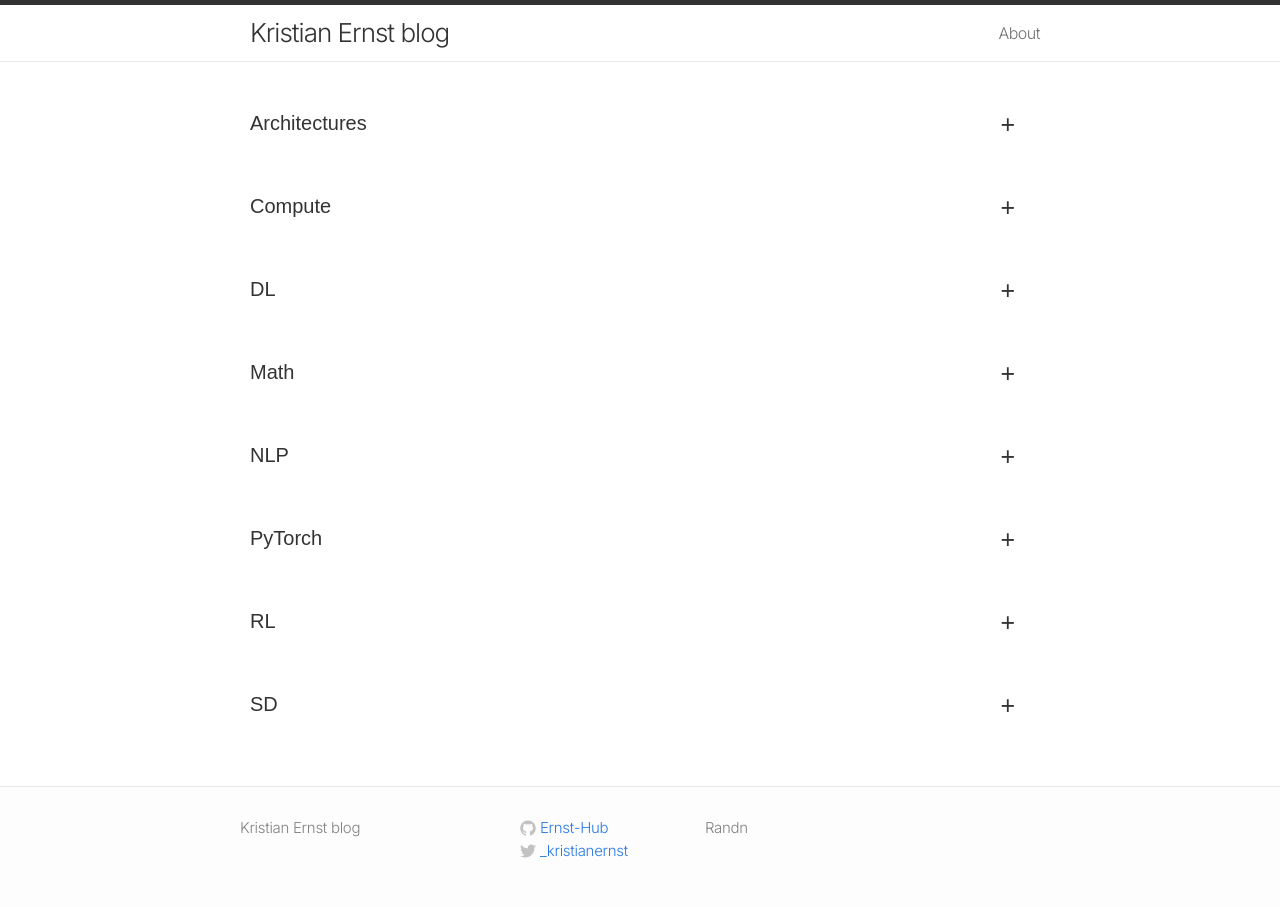
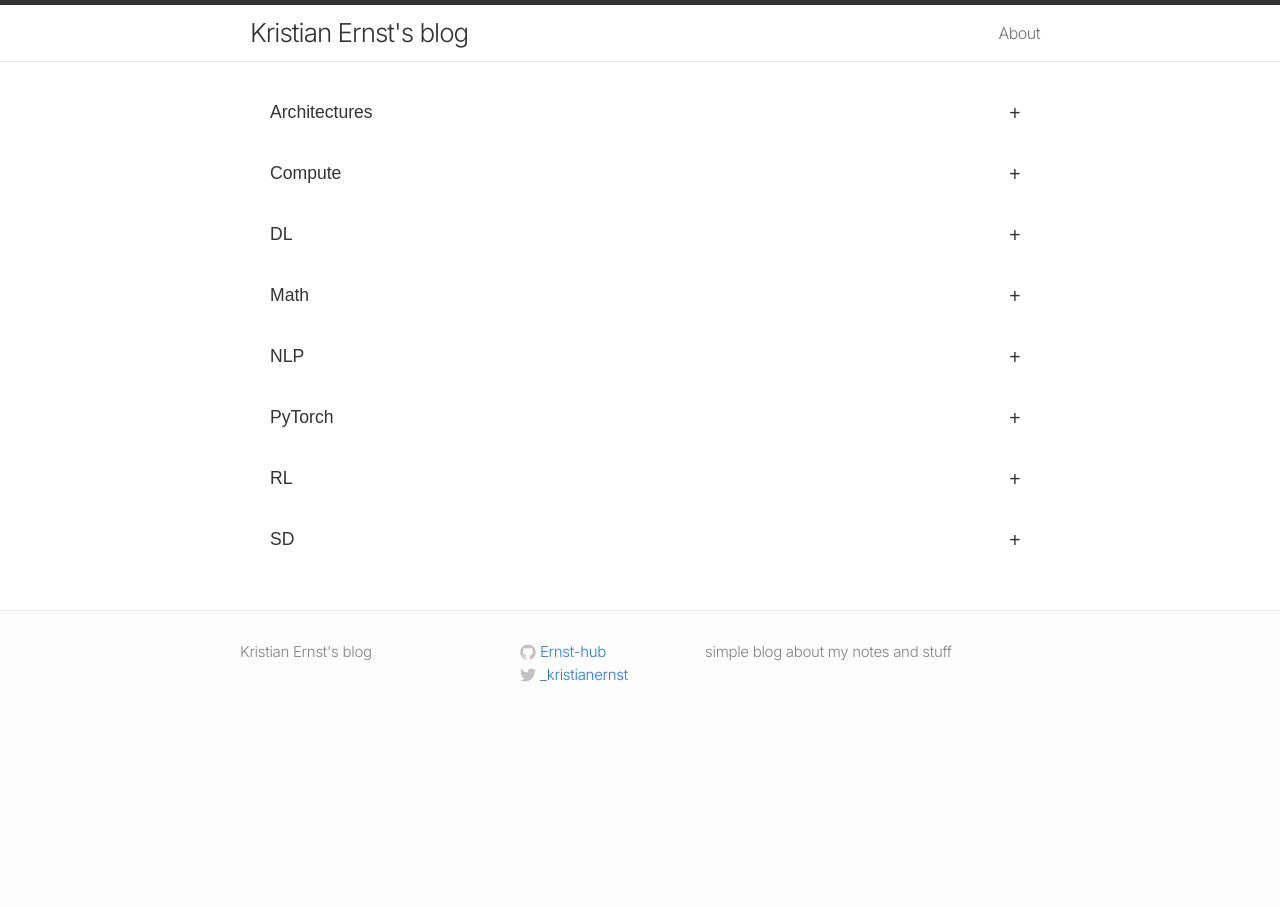
Before and after one commit to kristianernst/kristianernst.github.io, a Jekyll site: the page built from index.html, in a window 1280 px wide. Built offline with Jekyll 4.4.1, drawn with Linux system fonts in a browser that asks for light colours.

Commit message:
updated math

```diff
--- a/_config.yml
+++ b/_config.yml
@@ -1,11 +1,11 @@
 # Site settings
-title: Kristian Ernst blog
-email:
-description: "Randn"
+title: Kristian Ernst's blog
+email: kristian.ernst@yahoo.com
+description: "simple blog about my notes and stuff"
 baseurl: ""
 url: "http://ernst-hub.github.io"
 twitter_username: _kristianernst
-github_username:  Ernst-Hub
+github_username:  Ernst-hub
 
 # Build settings
 markdown: kramdown
--- a/css/main.css
+++ b/css/main.css
@@ -482,15 +482,15 @@ vertical-align: middle;
   background-color: transparent; /* Remove the background */
   color: #333; /* Match the text color to your site's style */
   cursor: pointer;
-  padding: 10px; /* Reduce padding */
+  padding-left: 30px; /* Reduce padding */
   margin: 10px 0 30px;
   position: relative;
   width: 100%;
   border: none;
   text-align: left;
   outline: none;
-  font-size: 1.25em; /* Adjust font size as needed */
-  font-weight: 500; /* Make the font a bit bolder */
+  font-size: 1.1em; /* Adjust font size as needed */
+  font-weight: 400; /* Make the font a bit bolder */
 }
 
 .collapsible:hover {
@@ -505,7 +505,7 @@ vertical-align: middle;
   content: '+';
   color: #333;
   float: right;
-  font-size: 1.25em; /* Keep the plus sign proportional */
+  font-size: 1.1em; /* Keep the plus sign proportional */
   margin-right: 1em; /* Ensure space on the right */
 }
 
```
